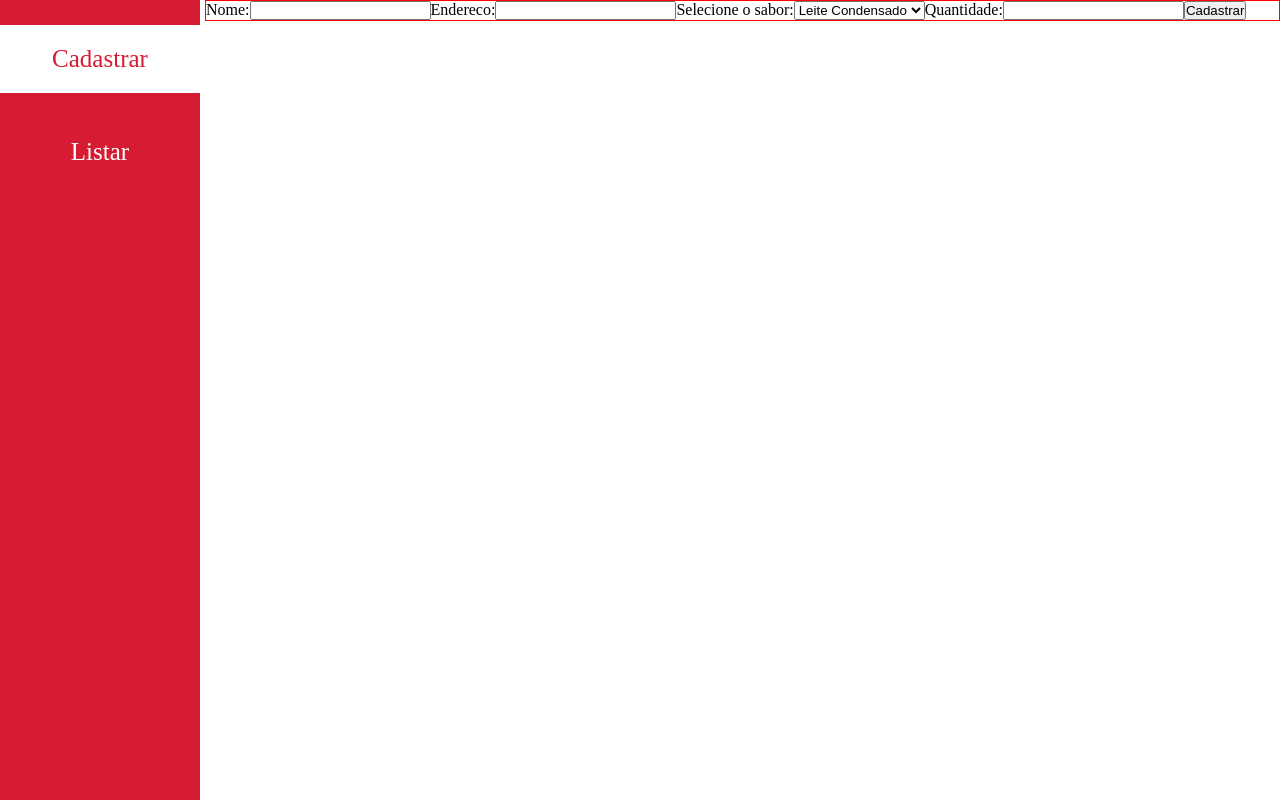
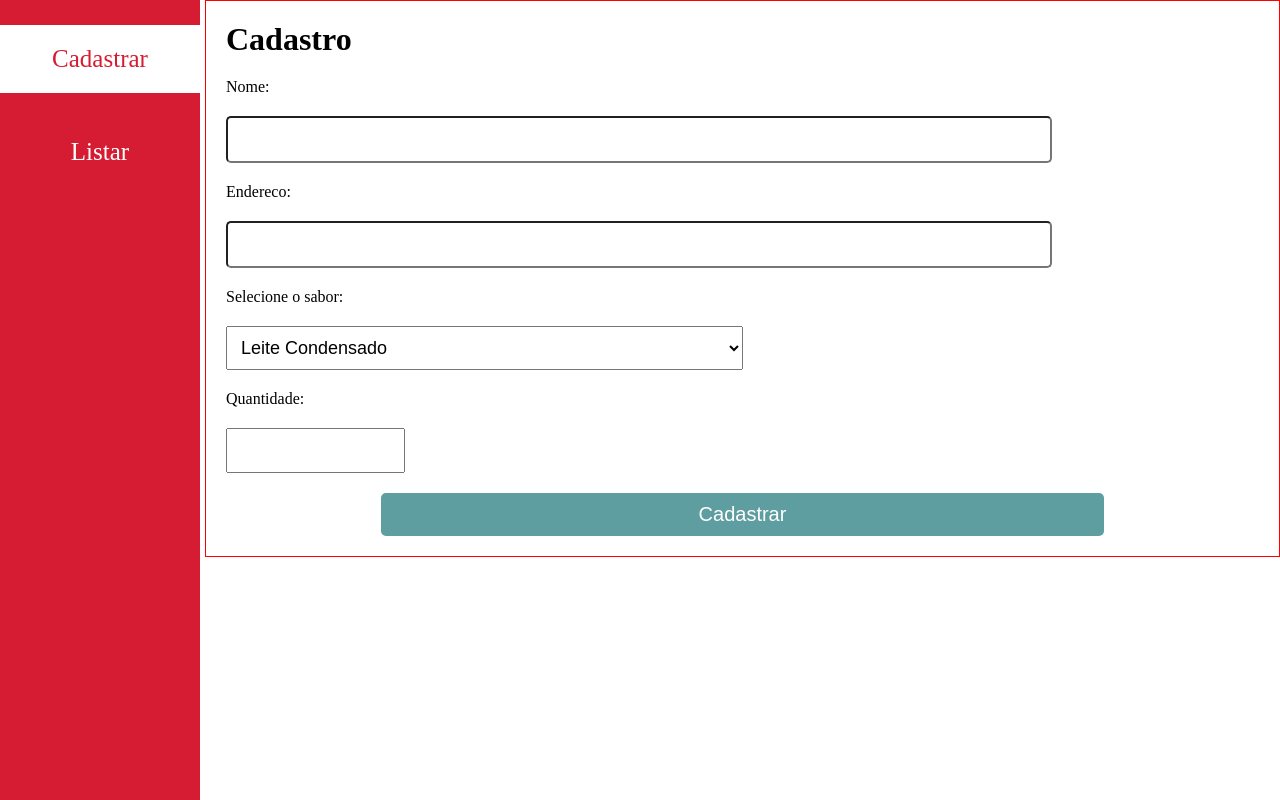
Before and after one commit to Braz99/gerenciador-de-pedidos, a React (Create React App) app: page / in a window 1280 px wide. Built offline with nearby package versions, Linux system fonts and the light colour scheme.

Commit message:
Estiliza o componente MainHome

```diff
--- a/src/components/MainHome.jsx
+++ b/src/components/MainHome.jsx
@@ -14,18 +14,20 @@ function MainHome() {
 
 	return (
 		<main id="main_home" method="POST">
+			<h1>Cadastro</h1>
 			<form id="form" onSubmit={HandleSubmit}>
 				<label htmlFor="name">Nome:</label>
 				<input
 					name="name"
 					value={name}
+					id="input_name"
 					onChange={(e) => setName(e.target.value)}
 				/>
 
 				<label htmlFor="adress">Endereco:</label>
 				<input
 					name="adress"
-					id="adress"
+					id="input_adress"
 					value={adress}
 					onChange={(e) => setAdress(e.target.value)}
 				/>
@@ -49,11 +51,14 @@ function MainHome() {
 				<label htmlFor="quantity">Quantidade:</label>
 				<input
 					name="quantity"
+					id="input_quantity"
 					type="number"
 					value={quantity}
 					onChange={(e) => setQuantity(e.target.value)}
 				/>
-				<button type="submit">Cadastrar</button>
+				<button type="submit" id="button_form">
+					Cadastrar
+				</button>
 			</form>
 		</main>
 	);
--- a/src/styles/mainHome_s.css
+++ b/src/styles/mainHome_s.css
@@ -1,7 +1,50 @@
 #main_home {
 	margin-left: 205px;
 	border: 1px solid red;
+	padding: 20px;
+	box-sizing: border-box;
+}
+
+#main_home h1 {
+	margin-bottom: 20px;
+}
+
+#form {
 	display: flex;
 	flex-direction: column;
 	flex-wrap: wrap;
+	gap: 20px;
 }
+
+#input_name,
+#input_adress {
+	width: 80%;
+	font-size: 20px;
+	border-radius: 5px;
+	padding: 10px;
+	box-sizing: border-box;
+}
+
+#input_quantity {
+	width: 15%;
+	font-size: 18px;
+	padding: 10px;
+}
+
+#select_items {
+	font-size: 18px;
+	padding: 10px;
+	width: 50%;
+}
+
+#button_form {
+	width: 70%;
+	margin: 0 auto;
+	padding: 10px;
+	font-size: 20px;
+	background-color: cadetblue;
+    color: #fff;
+	cursor: pointer;
+	border-radius: 5px;
+	border: none;
+}
--- a/src/styles/navbar_s.css
+++ b/src/styles/navbar_s.css
@@ -3,7 +3,7 @@
 	background-color: #d61c32;
 	min-width: 200px;
 	min-height: 100vh;
-	position: absolute;
+	position: fixed;
 }
 
 .item_menu {
```
